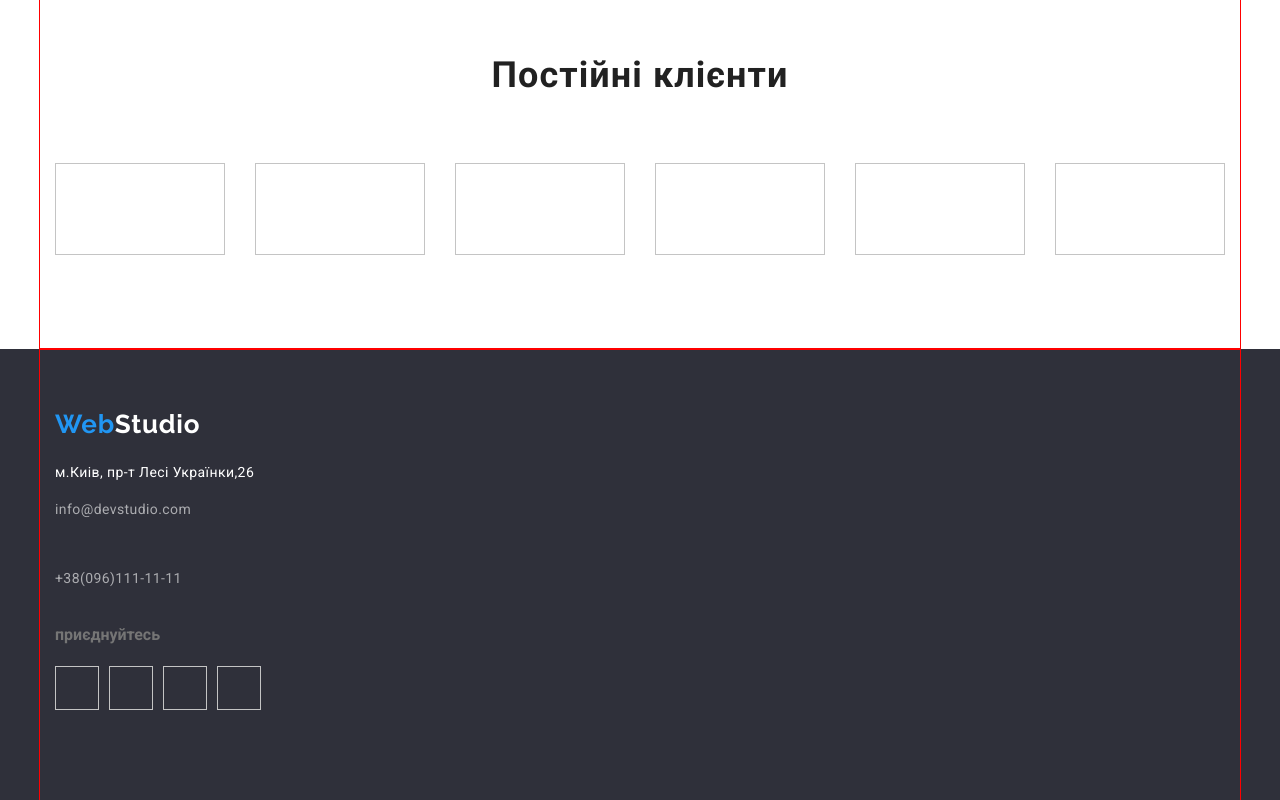
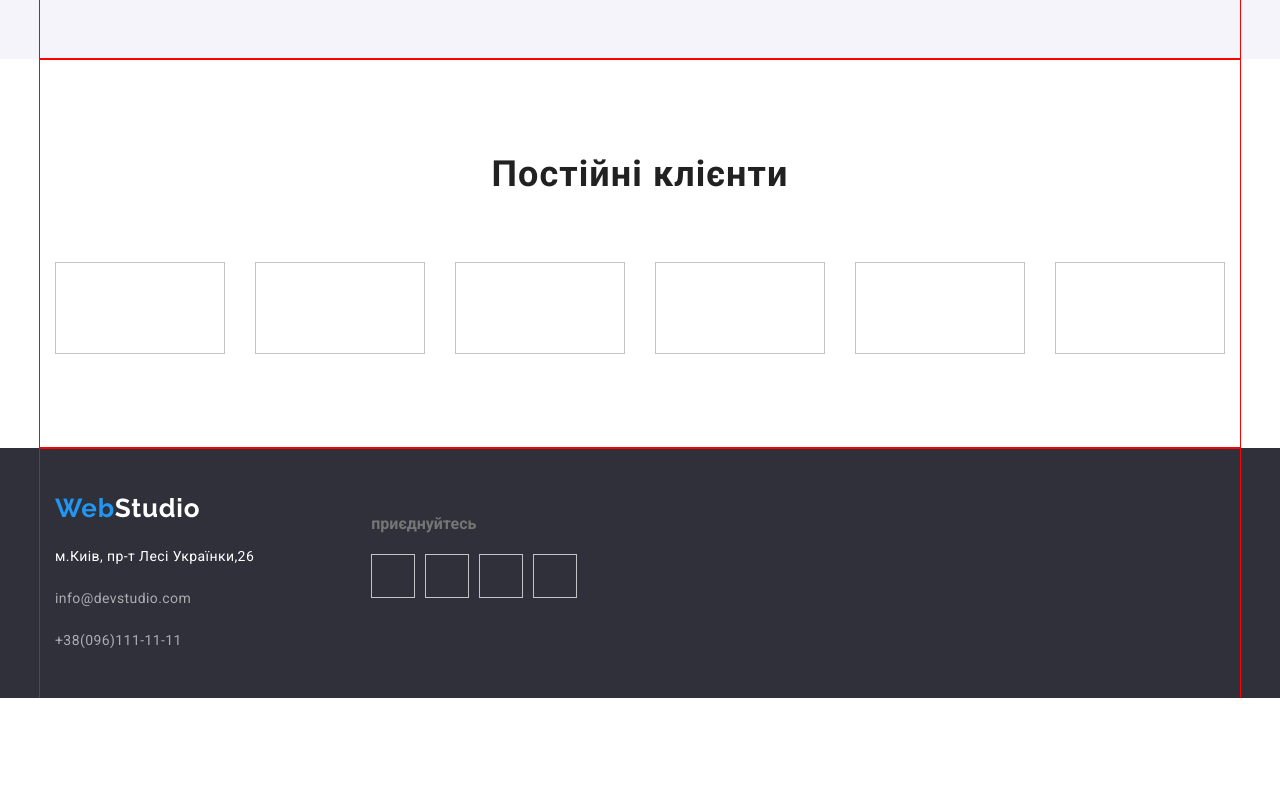
Before and after one commit to Eduardkvaker/goit-markup-hw-04, a plain HTML site: page index.html in a window 1280 px wide. Shown: the part 2561-3361 px from the top of the page. After the commit the page ends 3259 px from the top, so only its background shows below. Drawn offline with nearby package versions, Linux system fonts and the light colour scheme.

Commit message:
add to goit-markup-hw-04

```diff
--- a/css/styles.css
+++ b/css/styles.css
@@ -34,8 +34,9 @@ body {
     padding-top: 32px;
 }
 .footer-container{
-    padding-bottom: 60px;
-    padding-top: 60px;
+    padding-bottom: 45px;
+    padding-top: 45px;
+    display: flex;
 }
 .look-around{
     display: flex;
@@ -92,6 +93,8 @@ body {
 }
 .address{
      margin-top: 20px;
+    display: flex;
+    flex-direction: column;
 }
 
 .address-studio {
@@ -120,7 +123,7 @@ body {
     flex-direction: row;
     justify-content: flex-start;
     align-items: center;
-    height: 51px;
+
 }
 .post,
 .telephone{
@@ -327,6 +330,9 @@ display: flex;
 .footer {
     background: #2F303A;
 }
+.addr-lo{
+    margin-right: 70px;
+}
 .footer .mail,
 .footer .phone {
     color: rgba(255, 255, 255, 0.60);
--- a/index.html
+++ b/index.html
@@ -313,12 +313,15 @@
     </main>
     <footer class="footer">
         <div class="container footer-container">
+        <div class="addr-lo">
             <a href="./index.html" class="logo">Web<span class="logo-white">Studio</span></a>
             <address class="address">
                 <span class="address-studio">м.Киів, пр-т Лесі Українки,26</span><br>
                 <a class="mail" href="mailto:info@devstudio.com">info@devstudio.com</a><br>
                 <a class="phone" href="tel:+380961111111">+38(096)111-11-11</a>
             </address>
+        </div>
+           <div class="add-social">
             <h4 class="socials-title">приєднуйтесь</h4>
             <ul class="socials-list">
                 <li class="socials-item">
@@ -350,6 +353,7 @@
                     </a>
                 </li>
             </ul>
+           </div>
         </div>
     </footer>
 </body>
```
